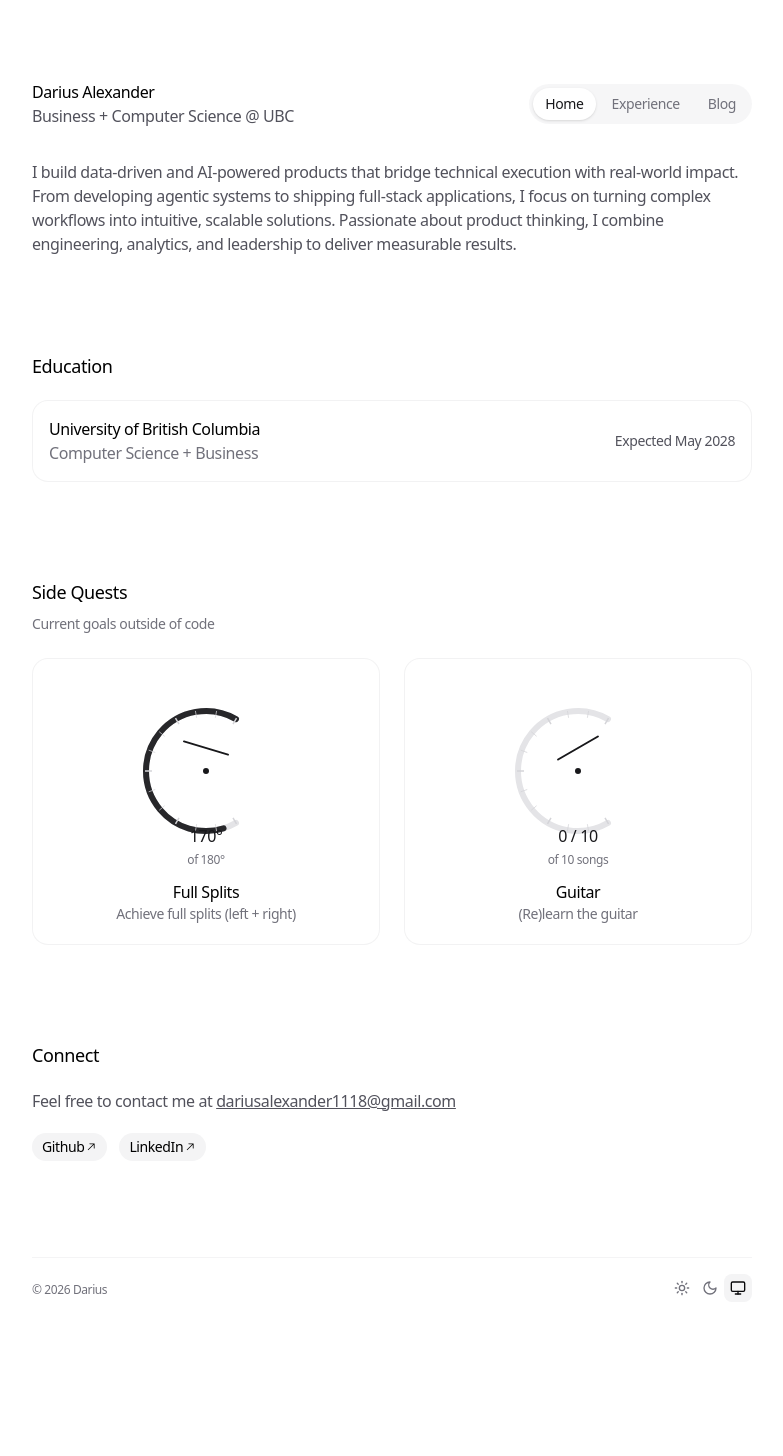
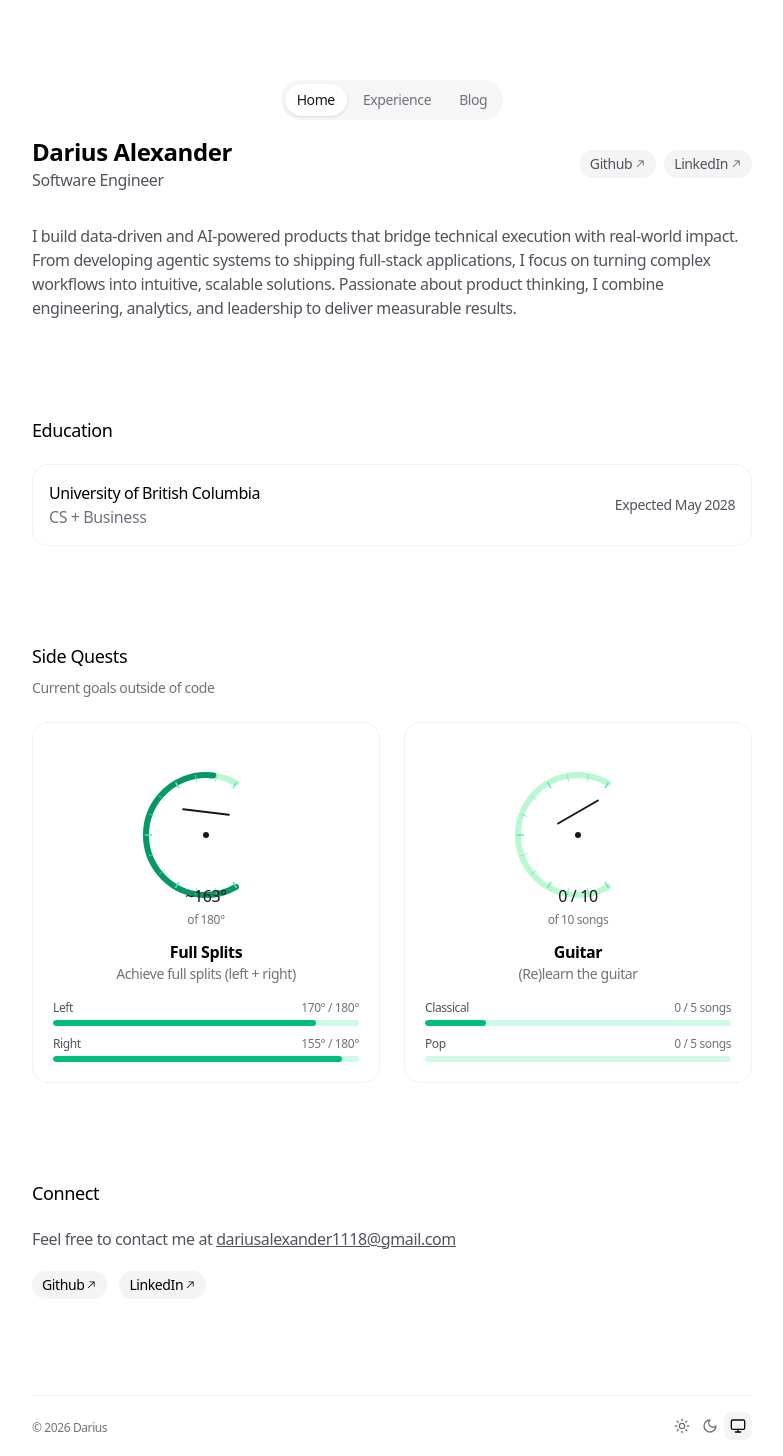
Before and after one commit to Darius-Alexander/portfolio, a Next.js app: page / in a window 1280 px wide. Shown: the whole page, without its empty margins (248-1031 px from the left). Before the commit the page ends 1318 px from the top, so only its background shows below. Built offline with nearby package versions, Linux system fonts and the light colour scheme.

Commit message:
experienecs page made

```diff
--- a/app/data.ts
+++ b/app/data.ts
@@ -34,19 +34,27 @@ type Education = {
   id: string
 }
 
+type SubGoal = {
+  label: string
+  progress: number // 0 to 1
+  current: string
+  target: string
+}
+
 type SideQuestGoal = {
   title: string
   description: string
-  progress: number // 0 to 1
+  progress: number // 0 to 1 (aggregate — if subGoals exist, this is the average)
   target: string
   current: string
+  subGoals?: SubGoal[]
   id: string
 }
 
 export const EDUCATION: Education[] = [
   {
     school: 'University of British Columbia',
-    degree: 'Computer Science + Business',
+    degree: 'CS + Business',
     expected: 'Expected May 2028',
     id: 'edu-1',
   },
@@ -56,17 +64,45 @@ export const SIDE_QUEST_GOALS: SideQuestGoal[] = [
   {
     title: 'Full Splits',
     description: 'Achieve full splits (left + right)',
-    progress: 170 / 180, // 170 degrees out of 180
+    progress: (155 / 180 + 170 / 180) / 2, // average of left + right
     target: '180°',
-    current: '170°',
+    current: '~163°',
+    subGoals: [
+      {
+        label: 'Left',
+        progress: 155 / 180,
+        current: '170°',
+        target: '180°',
+      },
+      {
+        label: 'Right',
+        progress: 170 / 180,
+        current: '155°',
+        target: '180°',
+      },
+    ],
     id: 'quest-1',
   },
   {
     title: 'Guitar',
     description: '(Re)learn the guitar',
-    progress: 0 / 10, // 0 out of 10 songs learned
+    progress: 0 / 10, // total songs learned out of 10
     target: '10 songs',
     current: '0 / 10',
+    subGoals: [
+      {
+        label: 'Classical',
+        progress: 1 / 5,
+        current: '0',
+        target: '5 songs',
+      },
+      {
+        label: 'Pop',
+        progress: 0 / 5,
+        current: '0',
+        target: '5 songs',
+      },
+    ],
     id: 'quest-2',
   },
 ]
--- /dev/null
+++ b/app/experience/page.tsx
@@ -0,0 +1,94 @@
+'use client'
+import { motion } from 'motion/react'
+import { ExperienceCard } from '@/components/ExperienceCard'
+import { ProjectCard } from '@/components/ProjectCard'
+import {
+  WORK_EXPERIENCE,
+  LEADERSHIP_EXPERIENCE,
+  PROJECTS,
+} from '../data'
+
+const VARIANTS_CONTAINER = {
+  hidden: { opacity: 0 },
+  visible: {
+    opacity: 1,
+    transition: { staggerChildren: 0.15 },
+  },
+}
+
+const VARIANTS_SECTION = {
+  hidden: { opacity: 0, y: 20, filter: 'blur(8px)' },
+  visible: { opacity: 1, y: 0, filter: 'blur(0px)' },
+}
+
+const TRANSITION_SECTION = { duration: 0.3 }
+
+export default function ExperiencePage() {
+  return (
+    <motion.main
+      className="space-y-24"
+      variants={VARIANTS_CONTAINER}
+      initial="hidden"
+      animate="visible"
+    >
+      {/* Work Experience */}
+      <motion.section
+        variants={VARIANTS_SECTION}
+        transition={TRANSITION_SECTION}
+      >
+        <h3 className="mb-5 text-lg font-medium">Work Experience</h3>
+        <div className="flex flex-col space-y-2">
+          {WORK_EXPERIENCE.map((job) => (
+            <ExperienceCard
+              key={job.id}
+              company={job.company}
+              title={job.title}
+              start={job.start}
+              end={job.end}
+              link={job.link}
+            />
+          ))}
+        </div>
+      </motion.section>
+
+      {/* Leadership */}
+      <motion.section
+        variants={VARIANTS_SECTION}
+        transition={TRANSITION_SECTION}
+      >
+        <h3 className="mb-5 text-lg font-medium">Leadership & Community</h3>
+        <div className="flex flex-col space-y-2">
+          {LEADERSHIP_EXPERIENCE.map((role) => (
+            <ExperienceCard
+              key={role.id}
+              company={role.company}
+              title={role.title}
+              start={role.start}
+              end={role.end}
+              link={role.link}
+            />
+          ))}
+        </div>
+      </motion.section>
+
+      {/* Projects */}
+      <motion.section
+        variants={VARIANTS_SECTION}
+        transition={TRANSITION_SECTION}
+      >
+        <h3 className="mb-5 text-lg font-medium">Projects</h3>
+        <div className="grid grid-cols-1 gap-6 sm:grid-cols-2">
+          {PROJECTS.map((project) => (
+            <ProjectCard
+              key={project.id}
+              name={project.name}
+              description={project.description}
+              link={project.link}
+              video={project.video}
+            />
+          ))}
+        </div>
+      </motion.section>
+    </motion.main>
+  )
+}
--- a/app/header.tsx
+++ b/app/header.tsx
@@ -3,6 +3,7 @@ import { TextEffect } from '@/components/ui/text-effect'
 import Link from 'next/link'
 import { usePathname } from 'next/navigation'
 import { motion } from 'motion/react'
+import { SOCIAL_LINKS } from './data'
 
 const NAV_ITEMS = [
   { label: 'Home', href: '/' },
@@ -13,28 +14,15 @@ const NAV_ITEMS = [
 export function Header() {
   const pathname = usePathname()
 
-  // Match root exactly, or match prefix for sub-pages
   const isActive = (href: string): boolean => {
     if (href === '/') return pathname === '/'
     return pathname.startsWith(href)
   }
 
   return (
-    <header className="mb-8 flex items-center justify-between">
-      <div>
-        <Link href="/" className="font-medium text-black dark:text-white">
-          Darius Alexander
-        </Link>
-        <TextEffect
-          as="p"
-          preset="fade"
-          per="char"
-          className="text-zinc-600 dark:text-zinc-500"
-          delay={0.5}
-        >
-          Business + Computer Science @ UBC
-        </TextEffect>
-      </div>
+    <header className="mb-8 space-y-4">
+      {/* Nav row — centered */}
+      <div className="flex justify-center">
         <nav className="flex items-center gap-1 rounded-full bg-zinc-100/80 p-1 dark:bg-zinc-900/80">
           {NAV_ITEMS.map((item) => (
             <Link
@@ -61,6 +49,56 @@ export function Header() {
             </Link>
           ))}
         </nav>
+      </div>
+
+      {/* Name + socials row */}
+      <div className="flex items-center justify-between">
+        <div>
+          <Link
+            href="/"
+            className="text-2xl font-semibold text-black dark:text-white"
+          >
+            Darius Alexander
+          </Link>
+          <TextEffect
+            as="p"
+            preset="fade"
+            per="char"
+            className="text-zinc-600 dark:text-zinc-500"
+            delay={0.5}
+          >
+            Software Engineer
+          </TextEffect>
+        </div>
+        <div className="flex items-center gap-2">
+          {SOCIAL_LINKS.map((link) => (
+            <a
+              key={link.label}
+              href={link.link}
+              target="_blank"
+              rel="noopener noreferrer"
+              className="inline-flex items-center gap-[2px] rounded-full bg-zinc-100 px-2.5 py-1 text-sm text-zinc-600 transition-colors duration-200 hover:bg-zinc-950 hover:text-zinc-50 dark:bg-zinc-800 dark:text-zinc-400 dark:hover:bg-zinc-700 dark:hover:text-zinc-100"
+            >
+              {link.label}
+              <svg
+                width="15"
+                height="15"
+                viewBox="0 0 15 15"
+                fill="none"
+                xmlns="http://www.w3.org/2000/svg"
+                className="h-3 w-3"
+              >
+                <path
+                  d="M3.64645 11.3536C3.45118 11.1583 3.45118 10.8417 3.64645 10.6465L10.2929 4L6 4C5.72386 4 5.5 3.77614 5.5 3.5C5.5 3.22386 5.72386 3 6 3L11.5 3C11.6326 3 11.7598 3.05268 11.8536 3.14645C11.9473 3.24022 12 3.36739 12 3.5L12 9.00001C12 9.27615 11.7761 9.50001 11.5 9.50001C11.2239 9.50001 11 9.27615 11 9.00001V4.70711L4.35355 11.3536C4.15829 11.5488 3.84171 11.5488 3.64645 11.3536Z"
+                  fill="currentColor"
+                  fillRule="evenodd"
+                  clipRule="evenodd"
+                />
+              </svg>
+            </a>
+          ))}
+        </div>
+      </div>
     </header>
   )
 }
--- a/app/page.tsx
+++ b/app/page.tsx
@@ -100,7 +100,7 @@ export default function Home() {
               key={quest.id}
               className="relative overflow-hidden rounded-2xl bg-zinc-300/30 p-[1px] dark:bg-zinc-600/30"
             >
-              <div className="relative flex h-full w-full flex-col items-center rounded-[15px] bg-white px-4 pt-6 pb-5 dark:bg-zinc-950">
+              <div className="relative flex h-full w-full flex-col items-center rounded-[15px] bg-white px-5 pt-6 pb-5 dark:bg-zinc-950">
                 <SpeedometerGauge
                   progress={quest.progress}
                   title={quest.title}
@@ -108,13 +108,45 @@ export default function Home() {
                   target={quest.target}
                 />
                 <div className="mt-3 text-center">
-                  <h4 className="font-normal dark:text-zinc-100">
+                  <h4 className="font-semibold dark:text-zinc-100">
                     {quest.title}
                   </h4>
                   <p className="text-sm text-zinc-500 dark:text-zinc-400">
                     {quest.description}
                   </p>
                 </div>
+
+                {/* Sub-goal breakdown */}
+                {quest.subGoals && quest.subGoals.length > 0 && (
+                  <div className="mt-4 w-full space-y-2.5">
+                    {quest.subGoals.map((sub) => (
+                      <div key={sub.label} className="w-full">
+                        <div className="mb-1 flex items-center justify-between text-xs">
+                          <span className="text-zinc-600 dark:text-zinc-400">
+                            {sub.label}
+                          </span>
+                          <span className="text-zinc-500 dark:text-zinc-500">
+                            {sub.current} / {sub.target}
+                          </span>
+                        </div>
+                        <div className="h-1.5 w-full overflow-hidden rounded-full bg-emerald-100 dark:bg-emerald-900/50">
+                          <motion.div
+                            className="h-full rounded-full bg-emerald-500 dark:bg-emerald-400"
+                            initial={{ width: 0 }}
+                            animate={{
+                              width: `${Math.min(sub.progress * 100, 100)}%`,
+                            }}
+                            transition={{
+                              duration: 1.2,
+                              ease: [0.16, 1, 0.3, 1],
+                              delay: 0.6,
+                            }}
+                          />
+                        </div>
+                      </div>
+                    ))}
+                  </div>
+                )}
               </div>
             </div>
           ))}
--- a/components/ui/speedometer-gauge.tsx
+++ b/components/ui/speedometer-gauge.tsx
@@ -3,197 +3,119 @@ import { motion, useMotionValue, useTransform, animate } from 'motion/react'
 import { useEffect, useState } from 'react'
 
 interface SpeedometerGaugeProps {
-  progress: number // 0 to 1
+  progress: number
   title: string
   current: string
   target: string
   size?: number
 }
 
-// Round to 2 decimal places to avoid SSR/client hydration mismatches
 function round(n: number): number {
   return Math.round(n * 100) / 100
 }
 
-function polarToCartesian(
-  centerX: number,
-  centerY: number,
-  r: number,
-  angleInDegrees: number
-): { x: number; y: number } {
-  const angleInRadians = ((angleInDegrees - 90) * Math.PI) / 180.0
-  return {
-    x: round(centerX + r * Math.cos(angleInRadians)),
-    y: round(centerY + r * Math.sin(angleInRadians)),
-  }
+function polarToCartesian(cx: number, cy: number, r: number, angle: number) {
+  const rad = ((angle - 90) * Math.PI) / 180
+  return { x: round(cx + r * Math.cos(rad)), y: round(cy + r * Math.sin(rad)) }
 }
 
-function describeArc(
-  x: number,
-  y: number,
-  r: number,
-  start: number,
-  end: number
-): string {
-  const startPoint = polarToCartesian(x, y, r, end)
-  const endPoint = polarToCartesian(x, y, r, start)
-  const largeArcFlag = end - start <= 180 ? '0' : '1'
-
-  return [
-    'M',
-    startPoint.x,
-    startPoint.y,
-    'A',
-    r,
-    r,
-    0,
-    largeArcFlag,
-    0,
-    endPoint.x,
-    endPoint.y,
-  ].join(' ')
+/** Background arc: drawn endAngle→startAngle (counterclockwise visual) */
+function bgArc(cx: number, cy: number, r: number, start: number, end: number) {
+  const s = polarToCartesian(cx, cy, r, end)
+  const e = polarToCartesian(cx, cy, r, start)
+  const large = end - start <= 180 ? '0' : '1'
+  return `M ${s.x} ${s.y} A ${r} ${r} 0 ${large} 0 ${e.x} ${e.y}`
 }
 
-export function SpeedometerGauge({
-  progress,
-  title,
-  current,
-  target,
-  size = 160,
-}: SpeedometerGaugeProps) {
-  const clampedProgress = Math.min(Math.max(progress, 0), 1)
+/** Progress arc: drawn startAngle→endAngle (clockwise, left-to-right fill) */
+function progressArc(cx: number, cy: number, r: number, start: number, end: number) {
+  const s = polarToCartesian(cx, cy, r, start)
+  const e = polarToCartesian(cx, cy, r, end)
+  const large = end - start <= 180 ? '0' : '1'
+  return `M ${s.x} ${s.y} A ${r} ${r} 0 ${large} 1 ${e.x} ${e.y}`
+}
+
+export function SpeedometerGauge({ progress, title, current, target, size = 160 }: SpeedometerGaugeProps) {
+  const clamped = Math.min(Math.max(progress, 0), 1)
   const [mounted, setMounted] = useState(false)
 
-  // Gauge arc parameters
+  // Horizontal gauge: arc on top, gap at bottom
+  const startAngle = -210 // lower-left
+  const endAngle = 30     // lower-right
+  const totalArc = 240
+
   const cx = size / 2
   const cy = size / 2 + 8
-  const radius = size / 2 - 20
-  const startAngle = -210 // left side
-  const endAngle = 30 // right side
-  const totalArc = endAngle - startAngle // 240 degrees
+  const r = size / 2 - 20
+  const svgW = size
+  const svgH = round(size * 0.78)
 
-  // Background arc (full gauge track)
-  const bgArcPath = describeArc(cx, cy, radius, startAngle, endAngle)
+  const bgPath = bgArc(cx, cy, r, startAngle, endAngle)
+  const progPath = progressArc(cx, cy, r, startAngle, endAngle)
+  const arcLen = round((totalArc / 360) * 2 * Math.PI * r)
 
-  // Calculate circumference for dash animation
-  const arcLength = round((totalArc / 360) * 2 * Math.PI * radius)
-
-  // Animated progress
-  const motionProgress = useMotionValue(0)
-  const dashOffset = useTransform(
-    motionProgress,
-    [0, 1],
-    [arcLength, round(arcLength * (1 - clampedProgress))]
-  )
-
-  // Needle angle
-  const needleAngle = useTransform(
-    motionProgress,
-    [0, 1],
-    [startAngle - 90, startAngle - 90 + totalArc * clampedProgress]
-  )
+  const motionProg = useMotionValue(0)
+  // Dash offset: fills from left (startAngle) to right (endAngle)
+  const dashOffset = useTransform(motionProg, [0, 1], [arcLen, round(arcLen * (1 - clamped))])
+  const needleAngle = useTransform(motionProg, [0, 1], [startAngle - 90, startAngle - 90 + totalArc * clamped])
 
   useEffect(() => {
     setMounted(true)
-    const controls = animate(motionProgress, 1, {
-      duration: 1.5,
-      ease: [0.16, 1, 0.3, 1],
-      delay: 0.3,
-    })
-    return controls.stop
-  }, [motionProgress, clampedProgress])
+    const c = animate(motionProg, 1, { duration: 1.5, ease: [0.16, 1, 0.3, 1], delay: 0.3 })
+    return c.stop
+  }, [motionProg, clamped])
 
-  // Tick marks
   const ticks = Array.from({ length: 13 }, (_, i) => {
     const angle = startAngle + (totalArc / 12) * i
-    const innerPoint = polarToCartesian(cx, cy, radius - 6, angle)
-    const outerPoint = polarToCartesian(cx, cy, radius + 1, angle)
-    const isMajor = i % 3 === 0
-    return { innerPoint, outerPoint, isMajor, angle }
+    return {
+      inner: polarToCartesian(cx, cy, r - 6, angle),
+      outer: polarToCartesian(cx, cy, r + 1, angle),
+      major: i % 3 === 0,
+    }
   })
 
   return (
     <div className="flex flex-col items-center">
-      <svg
-        width={size}
-        height={size * 0.78}
-        viewBox={`0 0 ${size} ${size * 0.78}`}
-        className="overflow-visible"
-      >
-        {/* Background track */}
-        <path
-          d={bgArcPath}
-          fill="none"
-          stroke="currentColor"
-          strokeWidth={6}
-          strokeLinecap="round"
-          className="text-zinc-200 dark:text-zinc-800"
-        />
+      <svg width={svgW} height={svgH} viewBox={`0 0 ${svgW} ${svgH}`} className="overflow-visible">
+        {/* Track — light green */}
+        <path d={bgPath} fill="none" stroke="#bbf7d0" strokeWidth={6} strokeLinecap="round" className="dark:stroke-emerald-900" />
 
-        {/* Animated progress arc — only render on client to avoid hydration mismatch */}
+        {/* Progress — dark green, fills left→right */}
         {mounted && (
           <motion.path
-            d={bgArcPath}
+            d={progPath}
             fill="none"
-            stroke="currentColor"
+            stroke="#059669"
             strokeWidth={6}
             strokeLinecap="round"
-            className="text-zinc-800 dark:text-zinc-200"
-            style={{
-              strokeDasharray: arcLength,
-              strokeDashoffset: dashOffset,
-            }}
+            className="dark:stroke-emerald-400"
+            style={{ strokeDasharray: arcLen, strokeDashoffset: dashOffset }}
           />
         )}
 
-        {/* Tick marks */}
-        {ticks.map((tick, i) => (
-          <line
-            key={i}
-            x1={tick.innerPoint.x}
-            y1={tick.innerPoint.y}
-            x2={tick.outerPoint.x}
-            y2={tick.outerPoint.y}
-            stroke="currentColor"
-            strokeWidth={tick.isMajor ? 1.5 : 0.75}
-            className="text-zinc-300 dark:text-zinc-700"
-          />
+        {/* Ticks */}
+        {ticks.map((t, i) => (
+          <line key={i} x1={t.inner.x} y1={t.inner.y} x2={t.outer.x} y2={t.outer.y}
+            stroke="currentColor" strokeWidth={t.major ? 1.5 : 0.75}
+            className="text-emerald-300 dark:text-emerald-800" />
         ))}
 
-        {/* Needle — only render on client */}
+        {/* Needle */}
         {mounted && (
           <motion.g style={{ rotate: needleAngle, transformOrigin: `${cx}px ${cy}px` }}>
-            <line
-              x1={cx}
-              y1={cy}
-              x2={cx}
-              y2={cy - radius + 14}
-              stroke="currentColor"
-              strokeWidth={2}
-              strokeLinecap="round"
-              className="text-zinc-900 dark:text-zinc-100"
-            />
+            <line x1={cx} y1={cy} x2={cx} y2={cy - r + 14}
+              stroke="currentColor" strokeWidth={2} strokeLinecap="round"
+              className="text-zinc-900 dark:text-zinc-100" />
           </motion.g>
         )}
 
         {/* Center dot */}
-        <circle
-          cx={cx}
-          cy={cy}
-          r={3}
-          fill="currentColor"
-          className="text-zinc-900 dark:text-zinc-100"
-        />
+        <circle cx={cx} cy={cy} r={3} fill="currentColor" className="text-zinc-900 dark:text-zinc-100" />
       </svg>
 
-      {/* Labels */}
-      <div className="mt-4 flex flex-col items-center gap-1">
-        <span className="text-base font-medium text-zinc-900 dark:text-zinc-100">
-          {current}
-        </span>
-        <span className="text-xs text-zinc-500 dark:text-zinc-400">
-          of {target}
-        </span>
+      <div className="mt-3 flex flex-col items-center gap-1">
+        <span className="text-base font-medium text-zinc-900 dark:text-zinc-100">{current}</span>
+        <span className="text-xs text-zinc-500 dark:text-zinc-400">of {target}</span>
       </div>
     </div>
   )
```
Lines whose indentation alone changed are shown as unchanged.
